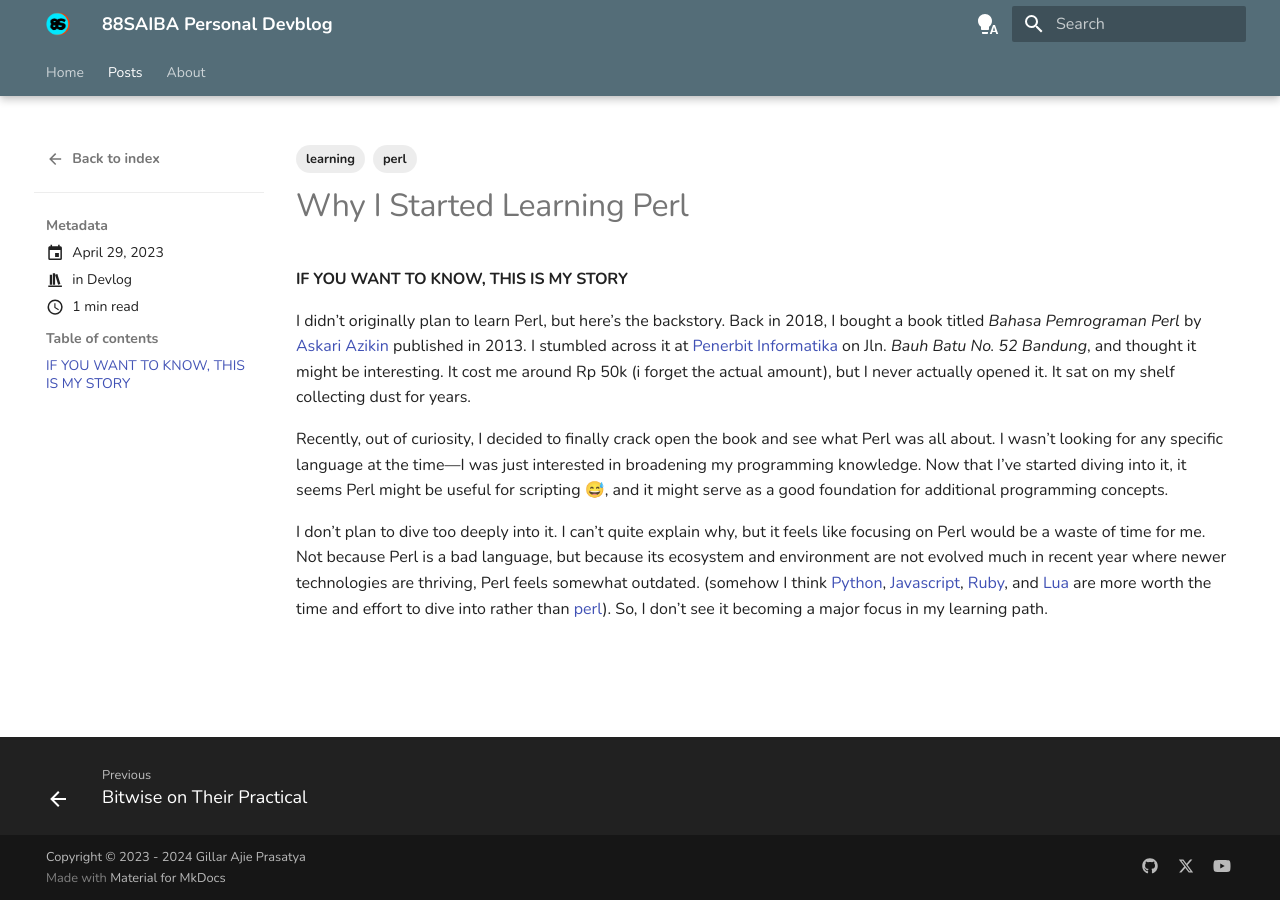
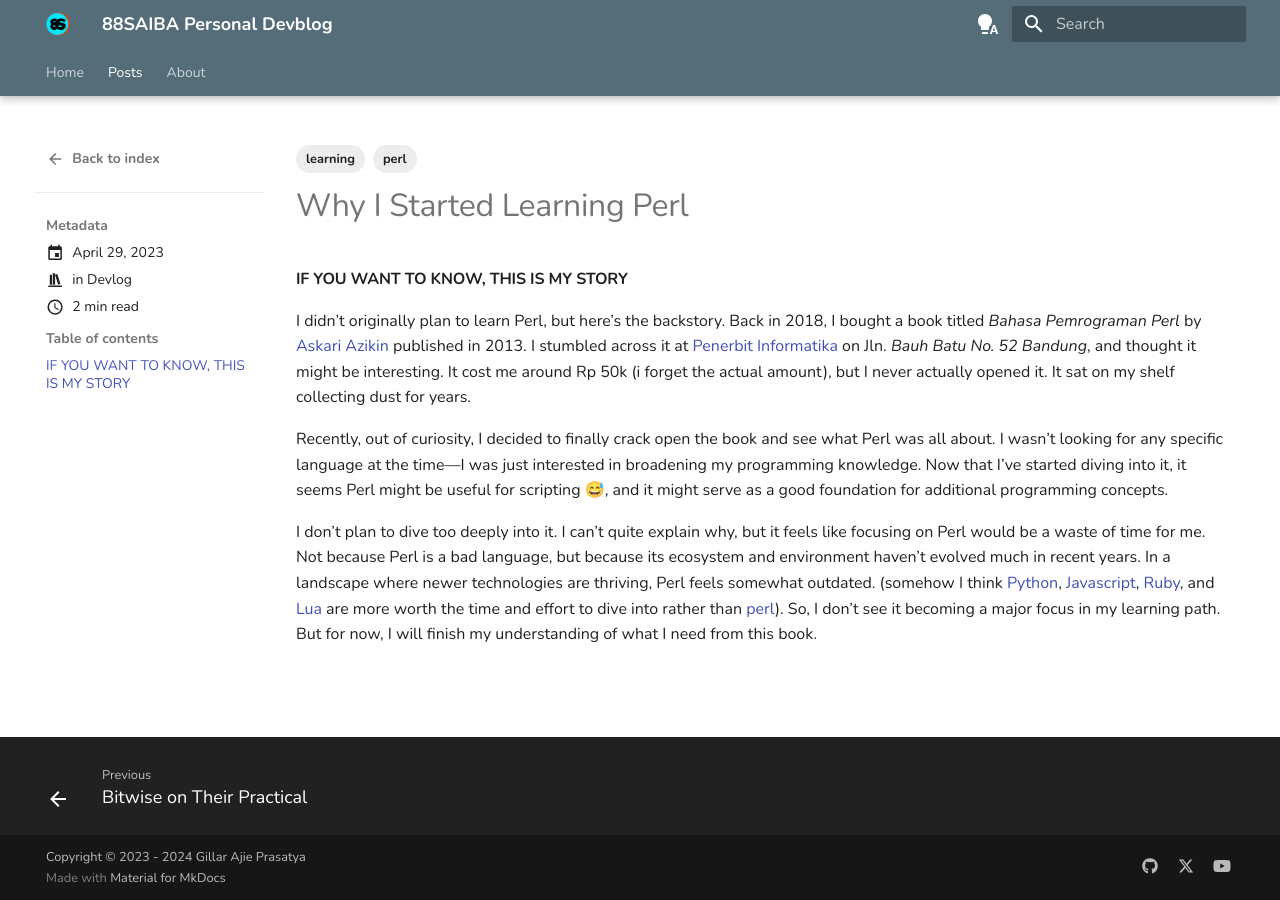
Before and after one commit to nokijfb/8389188babayagaisdfyigaqf, an MkDocs documentation site: the page built from docs/blog/posts/learnperl.md, in a window 1280 px wide. Built offline with MkDocs 1.6.1 and Material for MkDocs 9.7.7, drawn with Linux system fonts in a browser that asks for light colours.

Commit message:
upd learnperl.md

```diff
--- a/docs/blog/posts/learnperl.md
+++ b/docs/blog/posts/learnperl.md
@@ -14,4 +14,4 @@ I didn’t originally plan to learn Perl, but here’s the backstory.<!-- more -
 
 Recently, out of curiosity, I decided to finally crack open the book and see what Perl was all about. I wasn’t looking for any specific language at the time—I was just interested in broadening my programming knowledge. Now that I’ve started diving into it, it seems Perl might be useful for scripting 😅, and it might serve as a good foundation for additional programming concepts.
 
-I don’t plan to dive too deeply into it. I can’t quite explain why, but it feels like focusing on Perl would be a waste of time for me. Not because Perl is a bad language, but because its ecosystem and environment are not evolved much in recent year where newer technologies are thriving, Perl feels somewhat outdated. (somehow I think [Python](https://www.python.org/), [Javascript](https://www.javascript.com/), [Ruby](https://www.ruby-lang.org/), and [Lua](https://www.lua.org/) are more worth the time and effort to dive into rather than [perl](https://www.perl.org/)). So, I don’t see it becoming a major focus in my learning path.
+I don’t plan to dive too deeply into it. I can’t quite explain why, but it feels like focusing on Perl would be a waste of time for me. Not because Perl is a bad language, but because its ecosystem and environment haven’t evolved much in recent years. In a landscape where newer technologies are thriving, Perl feels somewhat outdated. (somehow I think [Python](https://www.python.org/), [Javascript](https://www.javascript.com/), [Ruby](https://www.ruby-lang.org/), and [Lua](https://www.lua.org/) are more worth the time and effort to dive into rather than [perl](https://www.perl.org/)). So, I don’t see it becoming a major focus in my learning path. But for now, I will finish my understanding of what I need from this book.
```
